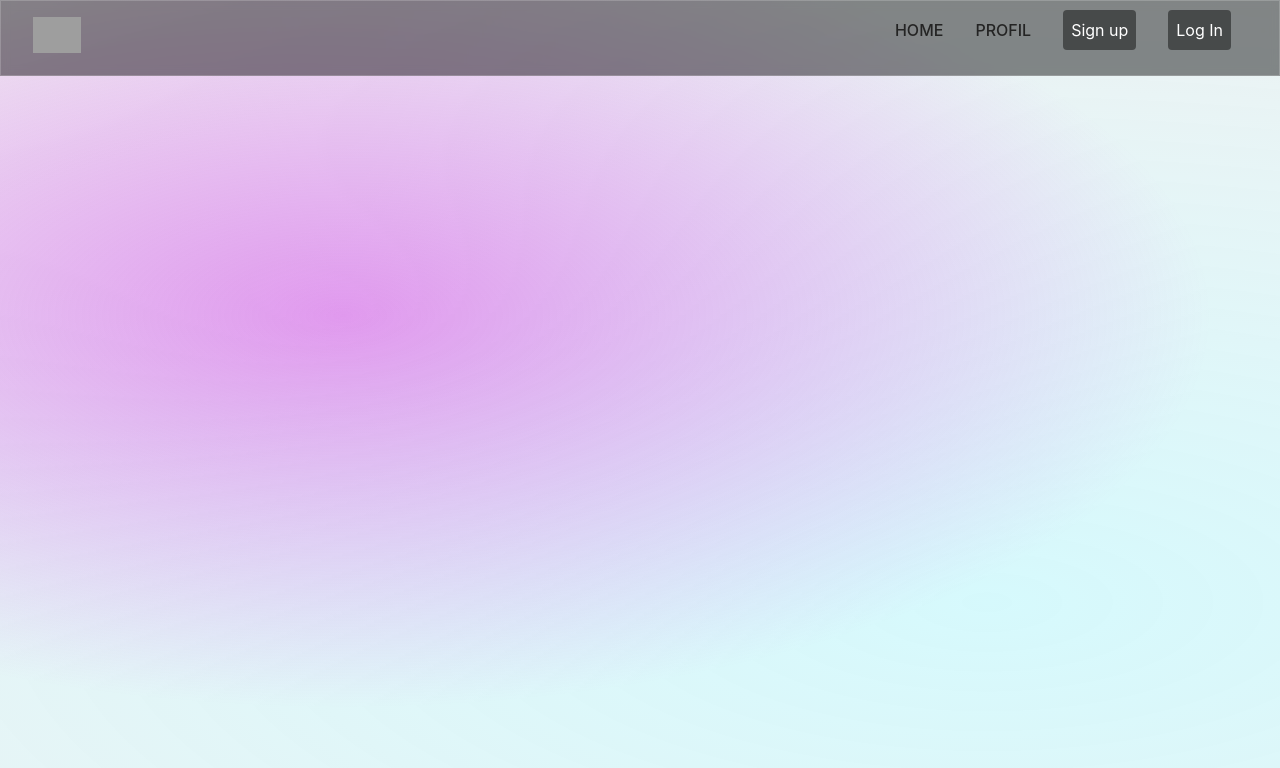
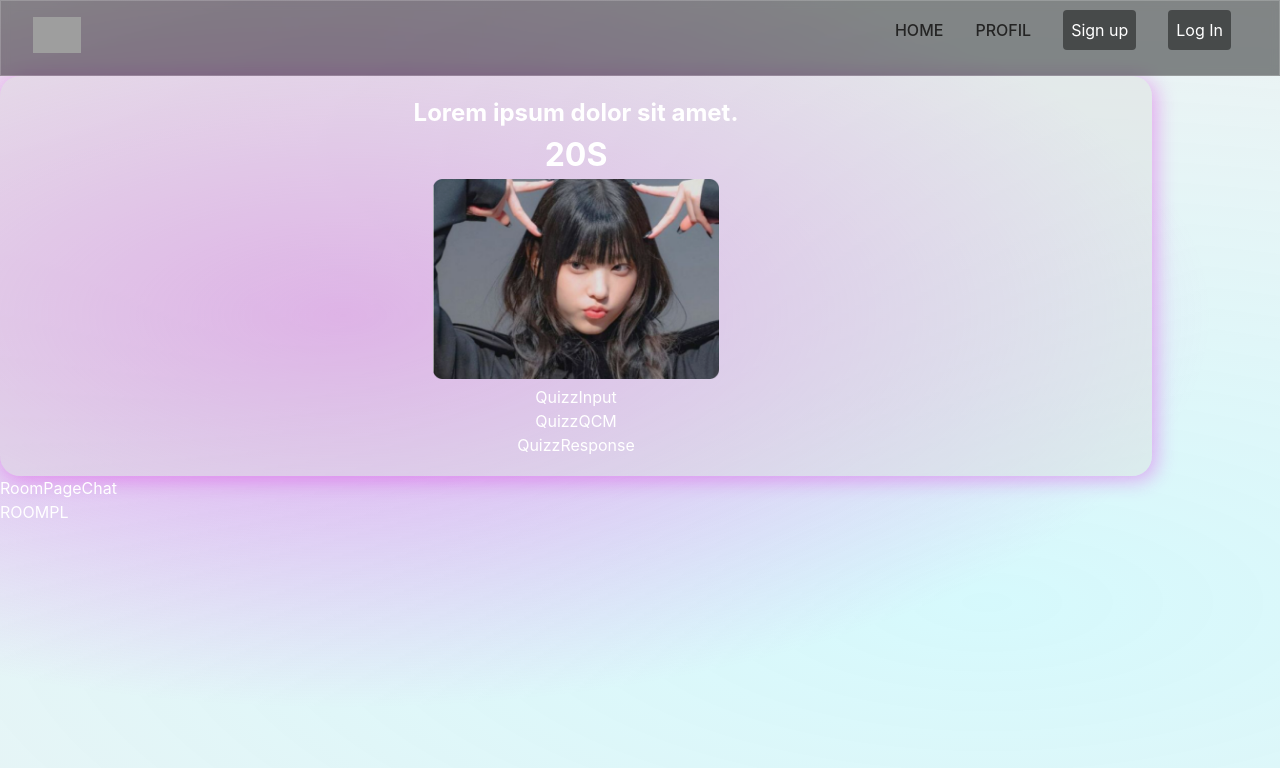
Before and after one commit to MoustaphaCamara/BeatTheBeat, a React (Vite) app: page /room in a window 1280 px wide. Shown: the top 768 px of the page. Built offline with nearby package versions, Linux system fonts and the light colour scheme; grey boxes are pictures that could not be loaded.

Commit message:
room page components

```diff
--- a/src/App.jsx
+++ b/src/App.jsx
@@ -12,6 +12,9 @@ import RoomPage from "./page/RoomPage/RoomPage";
 
 function App() {
   return (
+    <>
+      <NavBar />
+
       <BrowserRouter>
         <Routes>
           <Route path="/" element={<Home />}></Route>
@@ -19,6 +22,7 @@ function App() {
           <Route path="/room" element={<RoomPage />}></Route>
         </Routes>
       </BrowserRouter>
+    </>
   );
 }
 
--- a/src/components/NavBar/NavBar.scss
+++ b/src/components/NavBar/NavBar.scss
@@ -11,8 +11,6 @@
   backdrop-filter: blur(4px);
   -webkit-backdrop-filter: blur(4px);
   border: 1px solid rgba(255, 255, 255, 0.18);
-  position: fixed;
-  top: 0;
   z-index: 2;
 }
 .app__navbar-logo img {
--- a/src/components/RoomPageChat/RoomPageChat.jsx
+++ b/src/components/RoomPageChat/RoomPageChat.jsx
@@ -1,7 +1,7 @@
 import "./RoomPageChat.scss";
 
 const RoomPageChat = () => {
-  return <div></div>;
+  return <div>RoomPageChat</div>;
 };
 
 export default RoomPageChat;
--- a/src/components/RoomPagePlayerList/RoomPagePlayerList.jsx
+++ b/src/components/RoomPagePlayerList/RoomPagePlayerList.jsx
@@ -1,7 +1,7 @@
 import "./RoomPagePlayerList.scss";
 
 const RoomPagePlayerList = () => {
-  return <div></div>;
+  return <div>ROOMPL</div>;
 };
 
 export default RoomPagePlayerList;
--- /dev/null
+++ b/src/components/RoomPageQuizz/QuizzInput.jsx
@@ -0,0 +1,7 @@
+import React from "react";
+
+const QuizzInput = () => {
+  return <div>QuizzInput</div>;
+};
+
+export default QuizzInput;
--- /dev/null
+++ b/src/components/RoomPageQuizz/QuizzQCM.jsx
@@ -0,0 +1,11 @@
+import React from 'react';
+
+const QuizzQCM = () => {
+    return (
+        <div>
+            QuizzQCM
+        </div>
+    );
+};
+
+export default QuizzQCM;
--- /dev/null
+++ b/src/components/RoomPageQuizz/QuizzResponse.jsx
@@ -0,0 +1,7 @@
+import React from "react";
+
+const QuizzResponse = () => {
+  return <div>QuizzResponse</div>;
+};
+
+export default QuizzResponse;
--- a/src/components/RoomPageQuizz/RoomPageQuizz.jsx
+++ b/src/components/RoomPageQuizz/RoomPageQuizz.jsx
@@ -1,7 +1,20 @@
 import "./RoomPageQuizz.scss";
-
+import QuizzInput from "./QuizzInput";
+import QuizzQCM from "./QuizzQCM";
+import QuizzResponse from "./QuizzResponse";
 const RoomPageQuizz = () => {
-  return <div></div>;
+  return (
+    <div className="quizz_container">
+      <h2>Lorem ipsum dolor sit amet.</h2>
+      <h3 className="quizz_timer">20s</h3>
+      <div className="quizz_image">
+        <img src="src/assets/quizz_girl.png" alt="quizz_girl" />
+      </div>
+      <QuizzInput />
+      <QuizzQCM />
+      <QuizzResponse />
+    </div>
+  );
 };
 
 export default RoomPageQuizz;
--- a/src/components/RoomPageQuizz/RoomPageQuizz.scss
+++ b/src/components/RoomPageQuizz/RoomPageQuizz.scss
@@ -0,0 +1,23 @@
+.quizz_container {
+  display: flex;
+  justify-content: center;
+  align-items: center;
+  flex-direction: column;
+
+  width: 90%;
+  height: 50vh;
+
+  background: rgba(217, 217, 217, 0.4);
+  box-shadow: 4px 4px 20px 0px rgba(221, 46, 229, 0.4);
+
+  border-radius: 20px;
+}
+.quizz_timer {
+  color: white;
+  text-transform: uppercase;
+  font-size: 2rem;
+}
+
+.quizz_image img {
+  height: 200px;
+}
--- a/src/page/Home/Home.jsx
+++ b/src/page/Home/Home.jsx
@@ -4,7 +4,6 @@ import Banner from "../../components/Banner/Banner";
 function Home() {
   return (
     <>
-      <NavBar />
       <Banner />
       <RoomList />
     </>
--- a/src/page/RoomPage/RoomPage.jsx
+++ b/src/page/RoomPage/RoomPage.jsx
@@ -1,9 +1,15 @@
 import "./RoomPage.scss";
-import NavBar from "../../components/NavBar/NavBar";
+import RoomPageChat from "../../components/RoomPageChat/RoomPageChat";
+import RoomPagePlayerList from "../../components/RoomPagePlayerList/RoomPagePlayerList";
+import RoomPageQuizz from "../../components/RoomPageQuizz/RoomPageQuizz";
 const RoomPage = () => {
   return (
     <>
-      <NavBar />
+      <div className="room_container">
+        <RoomPageQuizz />
+        <RoomPageChat />
+        <RoomPagePlayerList />
+      </div>
     </>
   );
 };
--- a/src/page/RoomPage/RoomPage.scss
+++ b/src/page/RoomPage/RoomPage.scss
@@ -0,0 +1,3 @@
+.room_container {
+  color: white;
+}
```
Also changed, not shown: src/assets/quizz_girl.png (added). Lines whose indentation alone changed are shown as unchanged.
